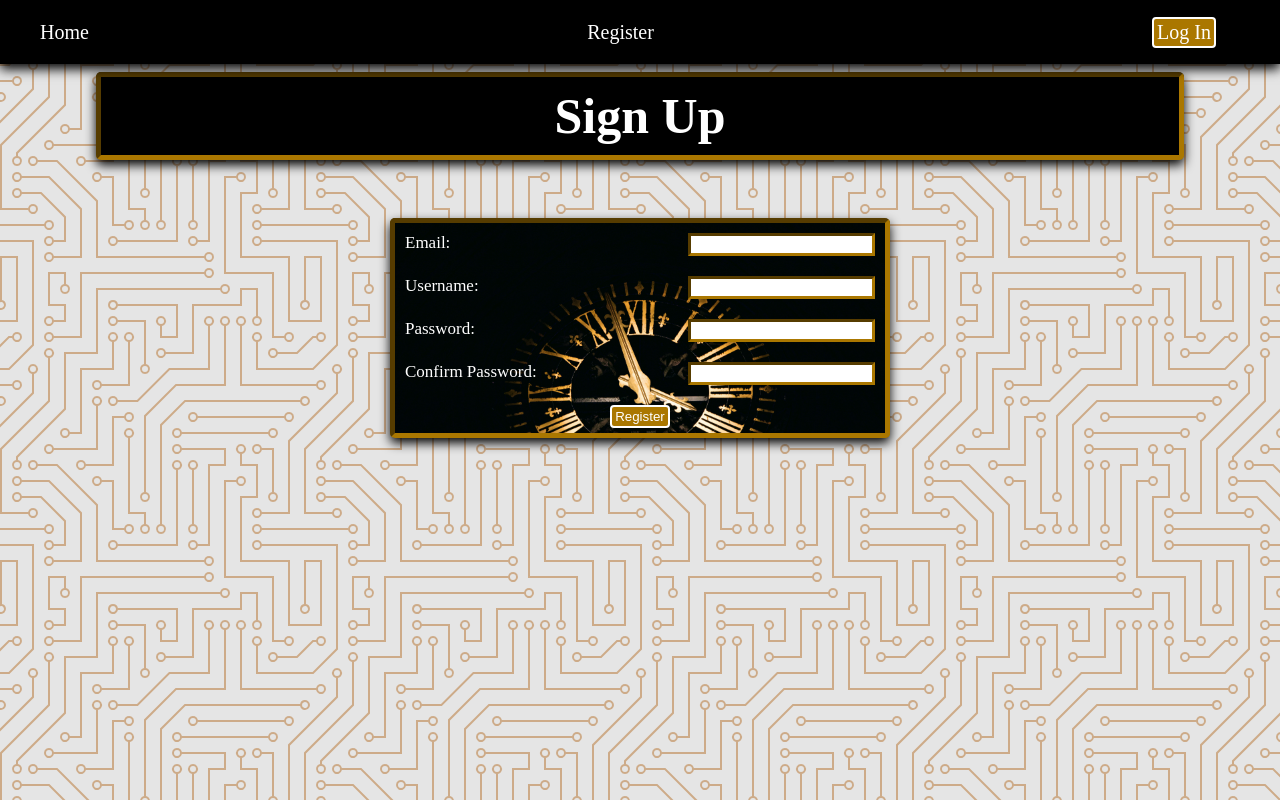
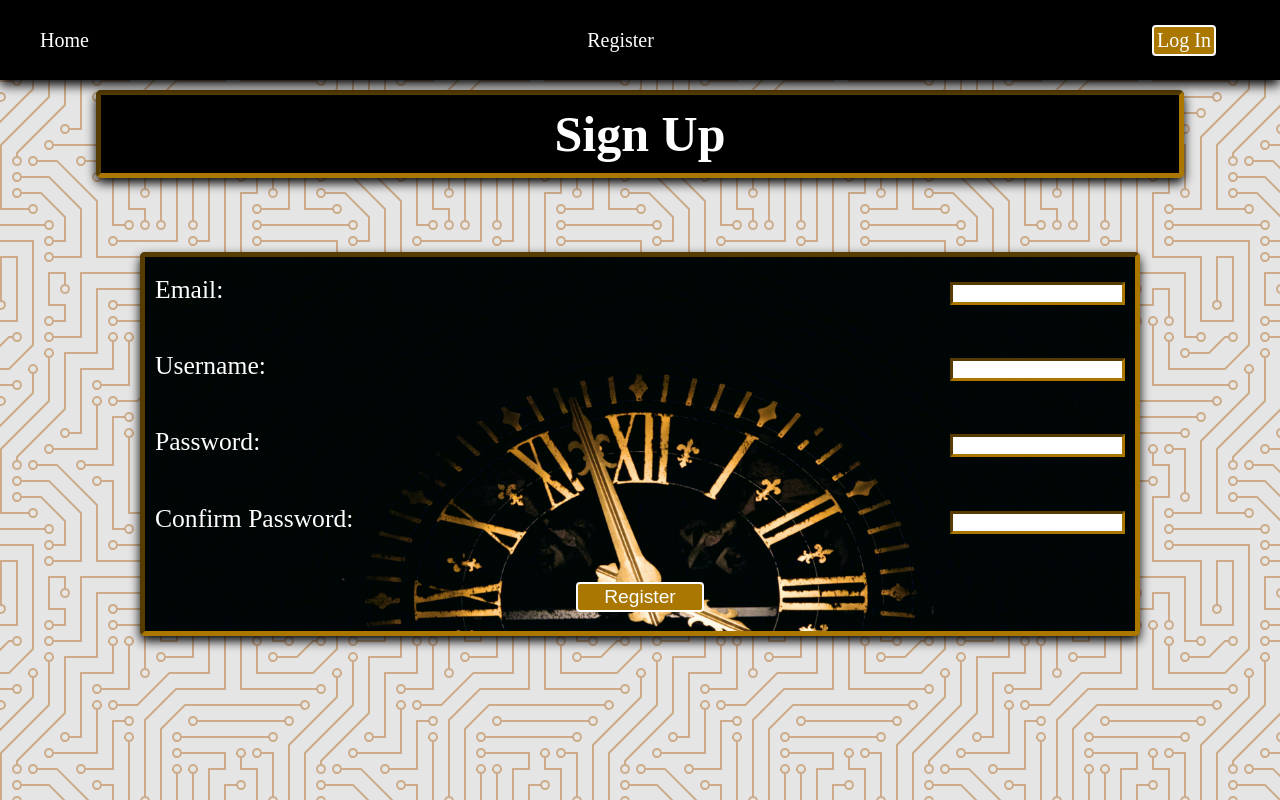
Before and after one commit to awatersny/time_cards, a Flask app: page /register in a window 1280 px wide. Run offline with Flask 2, Linux system fonts and the light colour scheme; parts of the project's set-up code (start-up, migrations or seed data) failed here and were passed over; some libraries are stand-ins or nearby versions.

Commit message:
Update styling

```diff
--- a/myapp/static/stylesheets/style.css
+++ b/myapp/static/stylesheets/style.css
@@ -18,7 +18,7 @@ html {
 
 body {
   margin: 0;
-  padding: 5vh 0 0 0;
+  padding: 5rem 0 0 0;
   display: flex;
   flex-direction: column;
   align-items: center;
@@ -31,7 +31,7 @@ form, h1 {
   background-color: #a70;
   color: #fff;
   text-align: center;
-  margin-top: 3vh;
+  margin-top: 4rem;
   padding: 0 1rem;
   border-radius: .5rem;
   border: .5rem solid #000;
@@ -40,7 +40,7 @@ form, h1 {
 }
 
 h1 {
-  margin-top: 4vh;
+  margin-top: 4rem;
   background-size: cover;
   background-color: #000;
   border: .5rem inset #a70;
@@ -57,8 +57,9 @@ form {
   background-color: #000;
   border: .5rem inset #a70;
   padding: 1rem;
-  height: 22rem;
-  max-width: 50rem;
+  height: 30vw;
+  max-width: 100rem;
+  width: 79vw;
   display: flex;
   flex-direction: column;
   justify-content: space-evenly;
@@ -122,7 +123,7 @@ form {
   margin: 0;
   padding-right: 10vw;
   width: 100vw;
-  height: 8vh;
+  height: 8rem;
   font-size: 1.5rem;
   list-style: none;
 }
@@ -151,7 +152,7 @@ form {
   padding: .2rem .3rem;
   list-style: none;
   text-decoration: none;
-  max-width: 10rem;
+  /* max-width: 10rem; */
 }
 
 .btn-danger {
@@ -181,16 +182,30 @@ form {
   text-shadow: 0 5px 11px #fff;
 }
 
+.btn-group {
+  display: flex;
+}
+
 #confirm-stamp {
+  width: 100%;
   border: none;
   box-shadow: none;
-  background: none;
+  background-color: #050505;
   margin-top: 0;
 }
 
-@media only screen and (min-width: 700px) {
+@media only screen and (min-width: 800px) {
   form {
-    font-size: 1.7rem;
+    font-size: 2vw;
+  }
+
+  form > div > .btn {
+    font-size: 1.5vw;
+    width: 10vw;
+  }
+
+  .btn-danger {
+   padding-top: .3vw;
   }
 
   .nav {
@@ -198,11 +213,16 @@ form {
     padding-right: 5vw;
   }
 
+  .form-control {
+    font-size: 1vw;
+  }
+
   h1 {
     font-size: 5rem;
   }
 
-  .card {
-
-  }
+  /* .punch-in {
+    align-items: center;
+    justify-content: space-around;
+  } */
 }
--- a/myapp/templates/base.html
+++ b/myapp/templates/base.html
@@ -19,9 +19,6 @@
         <li class="nav-link">
             <a href="{{url_for('core.index')}}">Home</a>
         </li>
-        <!-- <li class="nav-link">
-            <a href="{{url_for('core.info')}}">About</a>
-        </li> -->
 
         {% if current_user.is_authenticated %}
             <li class="nav-link">
--- a/myapp/templates/punch_in.html
+++ b/myapp/templates/punch_in.html
@@ -3,9 +3,11 @@
     <div class="container">
       <form class="punch-in" method="POST">
           {{form.hidden_tag()}}
+        <div>
           <h1 id="confirm-stamp">Record Time Stamp?</h1>
-        <div class="form-group">
-            {{form.submit(class="btn")}}
+        </div>
+        <div class="btn-group">
+            {{form.submit(class="btn btn-confirm")}}
             <a href="/" class= "btn btn-danger">No</a>
         </div>
       </form>
```
Lines whose indentation alone changed are shown as unchanged.
